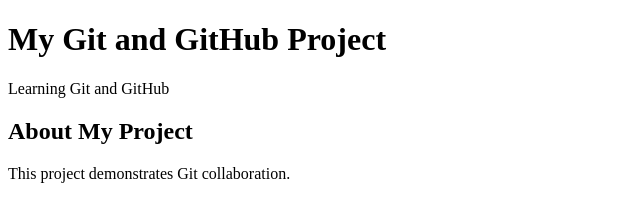
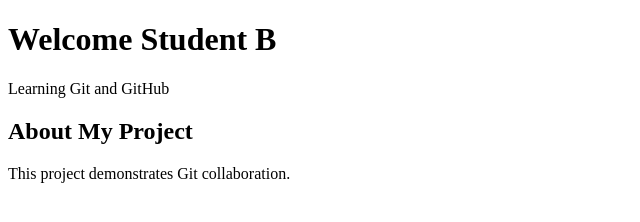
Before and after one commit to varshithaGoud/GitPractice, a plain HTML site: page index.html in a window 1280 px wide. Shown: the whole page, without its empty margins (0-640 px from the left). Drawn offline with Linux system fonts and the light colour scheme.

Commit message:
Change heading in main

```diff
--- a/index.html
+++ b/index.html
@@ -1,7 +1,7 @@
 <!DOCTYPE html>
 <html>
 <body>
-    <h1>My Git and GitHub Project</h1>
+    <h1>Welcome Student B</h1>
     <p>Learning Git and GitHub</p>
 
     <h2>About My Project</h2>
```
